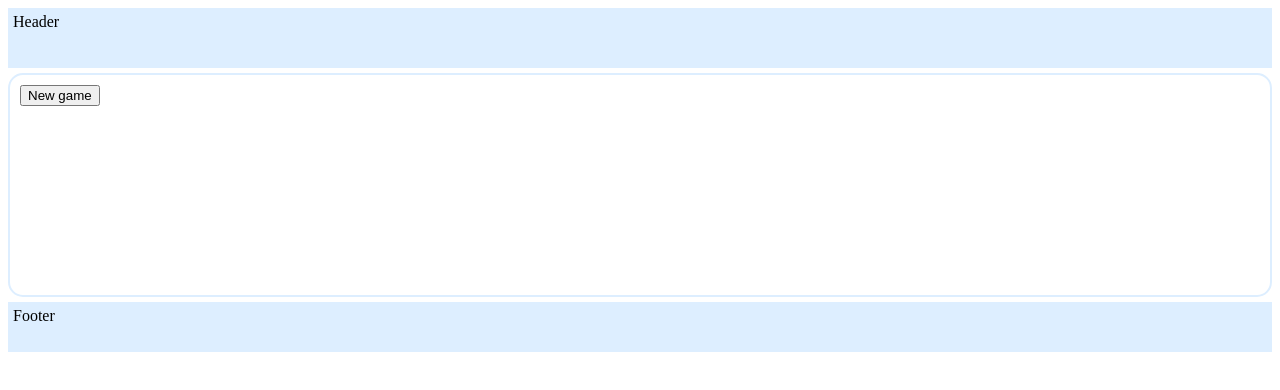
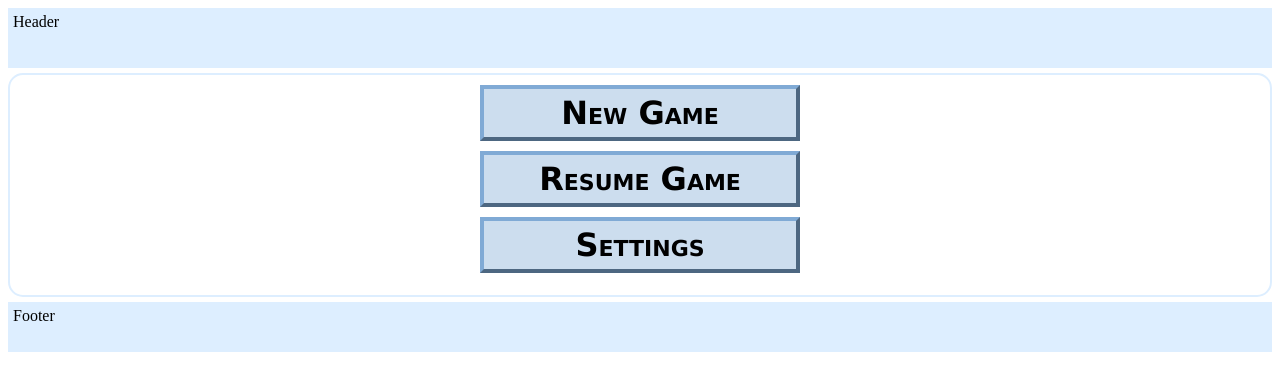
Before and after one commit to Tetrinity/idle, a website: page app/index.html at #/menu in a window 1280 px wide. Drawn offline with nearby package versions, Linux system fonts and the light colour scheme; some packages are replaced by stand-ins of ours.

Commit message:
terrible menu button styling goooo

```diff
--- a/app/components/menu/menu.html
+++ b/app/components/menu/menu.html
@@ -1,3 +1,5 @@
-<div>
-    <button id="newGame" data-ng-click="newGame()">New game</button>
+<div data-ng-cloak class="menu">
+    <button id="newGame" class="menuButton" data-ng-click="newGame()">New Game</button>
+    <button id="resumeGame" class="menuButton" data-ng-click="resumeGame()">Resume Game</button>
+    <button id="settings" class="menuButton" data-ng-click="openSettings()">Settings</button>
 </div>
--- a/app/index.html
+++ b/app/index.html
@@ -6,10 +6,10 @@
         <base href="/components">
 
         <link rel="stylesheet" href="css/app.css">
+        <link rel="stylesheet" href="css/menu.css">
     </head>
 
     <body ng-app="idle">
-
         <div class="header">
             Header
         </div>
--- /dev/null
+++ b/app/less/menu.less
@@ -0,0 +1,48 @@
+/*
+The MIT License
+
+Copyright 2015 Tetrinity.
+
+Permission is hereby granted, free of charge, to any person obtaining a copy
+of this software and associated documentation files (the "Software"), to deal
+in the Software without restriction, including without limitation the rights
+to use, copy, modify, merge, publish, distribute, sublicense, and/or sell
+copies of the Software, and to permit persons to whom the Software is
+furnished to do so, subject to the following conditions:
+
+The above copyright notice and this permission notice shall be included in
+all copies or substantial portions of the Software.
+
+THE SOFTWARE IS PROVIDED "AS IS", WITHOUT WARRANTY OF ANY KIND, EXPRESS OR
+IMPLIED, INCLUDING BUT NOT LIMITED TO THE WARRANTIES OF MERCHANTABILITY,
+FITNESS FOR A PARTICULAR PURPOSE AND NONINFRINGEMENT. IN NO EVENT SHALL THE
+AUTHORS OR COPYRIGHT HOLDERS BE LIABLE FOR ANY CLAIM, DAMAGES OR OTHER
+LIABILITY, WHETHER IN AN ACTION OF CONTRACT, TORT OR OTHERWISE, ARISING FROM,
+OUT OF OR IN CONNECTION WITH THE SOFTWARE OR THE USE OR OTHER DEALINGS IN
+THE SOFTWARE.
+*/
+
+@menuButtonColour: #CCDDEE;
+
+.menu {
+    button.menuButton {
+        display: block;
+        width: 320px;
+        min-height: 40px;
+        padding: 5px;
+        margin: auto;
+        margin-bottom: 10px;
+        background-color: @menuButtonColour;
+        border: 4px solid darken(@menuButtonColour, 20%);
+        font-family: "Verdana", serif;
+        font-size: 2rem;
+        font-weight: bold;
+        font-variant: small-caps;
+        border-style: outset;
+
+        &:hover {
+            background-color: lighten(@menuButtonColour, 20%);
+            border-style: inset;
+        }
+    }
+}
```
Also changed, not shown: app/css/menu.css (added), 1 other file.
